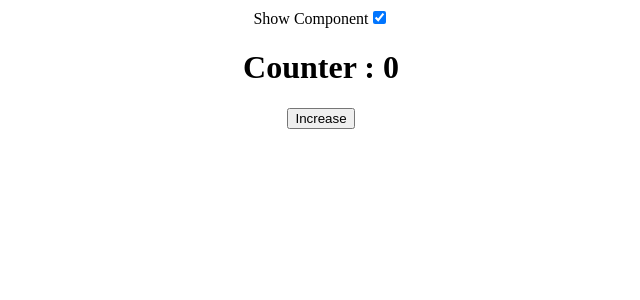
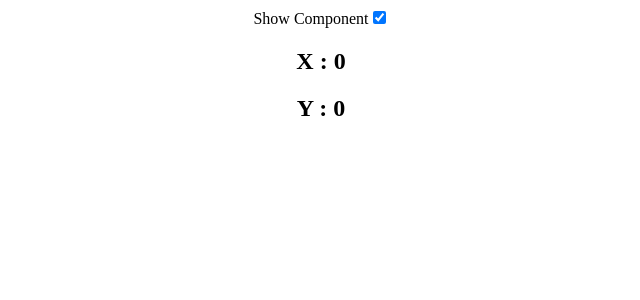
Before and after one commit to dibborah/useeffect-tutorial, a React (Create React App) app: page / in a window 1280 px wide. Shown: the top 300 px of the page, without its empty margins (319-959 px from the left). Built offline with nearby package versions, Linux system fonts and the light colour scheme.

Commit message:
adding event listeners and also removing it using useEffect

```diff
--- a/src/App.js
+++ b/src/App.js
@@ -1,8 +1,14 @@
 import { useState } from "react";
-import CleanupFunctionDemo from "./CleanupFunctionDemo";
+import MouseMoveEvent from "./MouseMoveEvent";
+
+// clean up fc
+
+// events
+// adding event listeners
 
 const App = () => {
   const [showComponent, setShowComponent] = useState(true);
+
   return (
     <div>
       <label htmlFor="showComponent">Show Component</label>
@@ -13,7 +19,7 @@ const App = () => {
         checked={showComponent}
         onChange={() => setShowComponent((prevCheck) => !prevCheck)}
       />
-      {showComponent && <CleanupFunctionDemo />}
+      {showComponent && <MouseMoveEvent />}
     </div>
   );
 };
--- /dev/null
+++ b/src/MouseMoveEvent.jsx
@@ -0,0 +1,28 @@
+import { useEffect, useState } from "react";
+
+const MouseMoveEvent = () => {
+  const [mouseMove, setMouseMove] = useState({ x: 0, y: 0 });
+
+  // # Jab v hum event listener ko add karte hain humme usse remove karna h karna hain
+  // Always develop this habit of removing event listeners using cleanup fc in useEffect return
+  useEffect(() => {
+    const handleMouseMove = (e) => {
+      console.log({ x: e.clientX, y: e.clientY });
+      setMouseMove({ x: e.clientX, y: e.clientY });
+    };
+    document.addEventListener("mousemove", handleMouseMove);
+    return () => {
+      console.log("Cleanup function");
+      document.removeEventListener("mousemove", handleMouseMove);
+    };
+  }, []);
+
+  return (
+    <div>
+      <h2>X : {mouseMove.x}</h2>
+      <h2>Y : {mouseMove.y}</h2>
+    </div>
+  );
+};
+
+export default MouseMoveEvent;
```
Also changed, not shown: src/User.jsx (+9 -7 lines).
